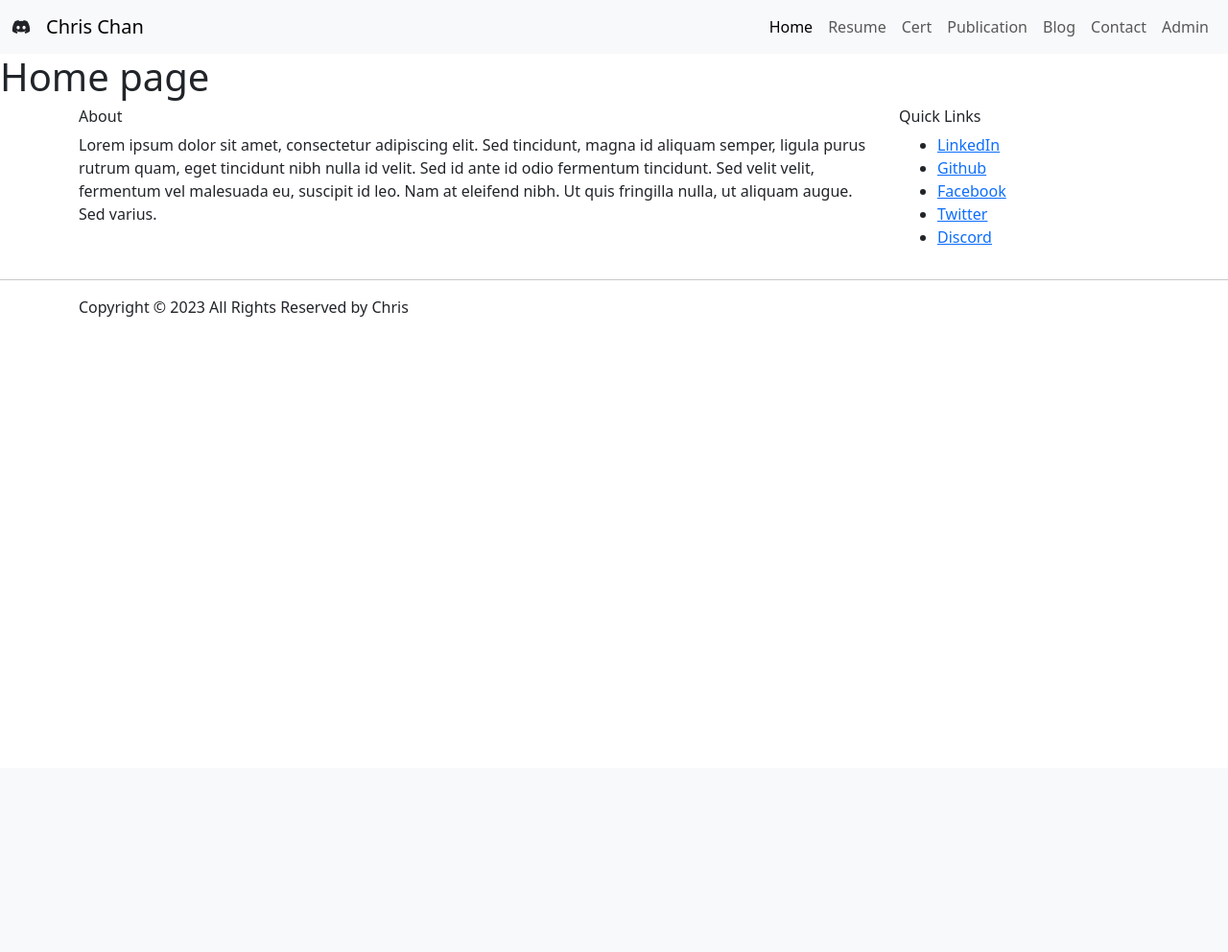
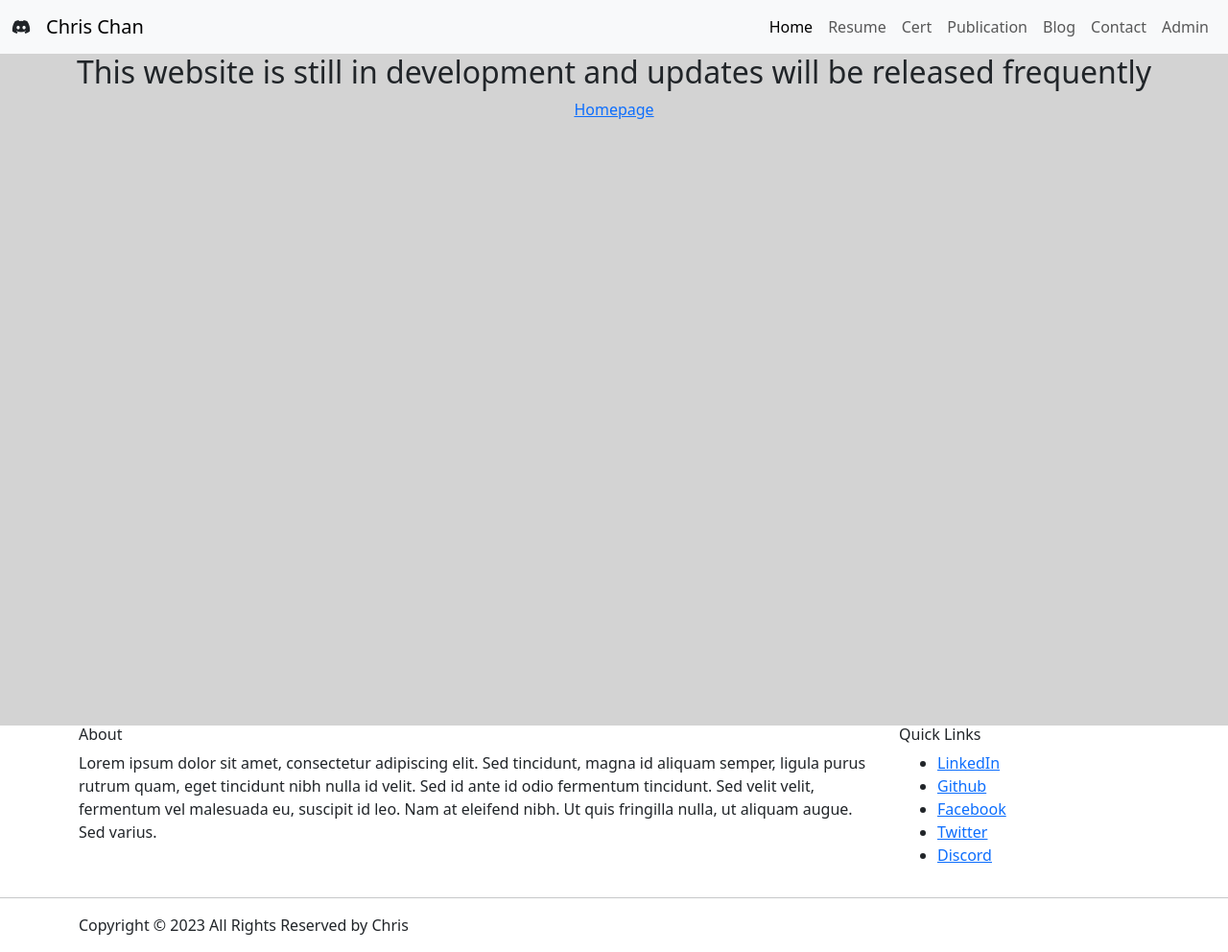
Before and after one commit to Christopherc0923/Mini-Projs, a Django app: page / in a window 1280 px wide. Shown: the whole page at 96% size. Before the commit the page ends 330 px from the top, so only its background shows below. Run offline with Django 4.2, Linux system fonts and the light colour scheme; parts of the project's set-up code (start-up, migrations or seed data) failed here and were passed over.

Commit message:
added landing page

```diff
--- a/Django2/personalWeb/base/templates/base/home.html
+++ b/Django2/personalWeb/base/templates/base/home.html
@@ -8,8 +8,7 @@
 
 <div class="container">
     <div class="row">
-        <h1 class="text-center"> Welcome to my Personal Website </h1>
-        <h2 class="text-center" style="padding: 150px; background-color: lightgray"> This website is still in development and updates will be released frequently </h2>
+        <h1 class="text-center" style="padding: 20px;"> Welcome to my Personal Website </h1>
         <br>
         <div class="col-8">
             <img src = "{% static 'base/DiscordIcon.png' %}" style="height: auto; width: 100%; object-fit: contain">
--- /dev/null
+++ b/Django2/personalWeb/base/templates/base/landing.html
@@ -0,0 +1,13 @@
+<!-- Inheriting from main.html in the main project folder-->
+{% extends 'main.html'%}
+{% load static %}
+
+{% block content %}
+
+<div style="align-items:center; width: 100%; height: 700px; background-color: lightgray; text-align: center;">
+    <h2 style="width: 100%; text-align: center;"> This website is still in development and updates will be released frequently </h2>
+    <a style="width: 100%; text-align: center;"href ="{% url 'base:home' %}">Homepage</a>
+</div>
+
+
+{% endblock %}
--- a/Django2/personalWeb/base/urls.py
+++ b/Django2/personalWeb/base/urls.py
@@ -4,7 +4,7 @@ from . import views
 app_name = "base"
 
 urlpatterns = [
-    path('', views.home, name="home"),
+    path('', views.landing, name="landing"),
     path('adminPage/', views.adminPage, name='adminPage'),
     path('contact/', views.contact, name="contact"),
     path('resume/', views.resume, name="resume"),
@@ -14,6 +14,7 @@ urlpatterns = [
     path('contact_submit/', views.contact_submit, name='contact_submit'),
     path('ml/', views.mlproj, name="mlproj"),
     path('cert/', views.cert, name="cert"),
+    path('home/', views.home, name="home"),
     #path('room/', views.room, name="room"),
 
 ]
--- a/Django2/personalWeb/base/views.py
+++ b/Django2/personalWeb/base/views.py
@@ -30,6 +30,9 @@ def cert(request):
     certs = Cert.objects.all()
     context = {'certs': certs}
     return render(request, 'base/cert.html', context)
+
+def landing(request):
+    return render(request, 'base/landing.html')
 
 # Admin
 from django.urls import reverse
```
Also changed, not shown: Django2/personalWeb/db.sqlite3.
